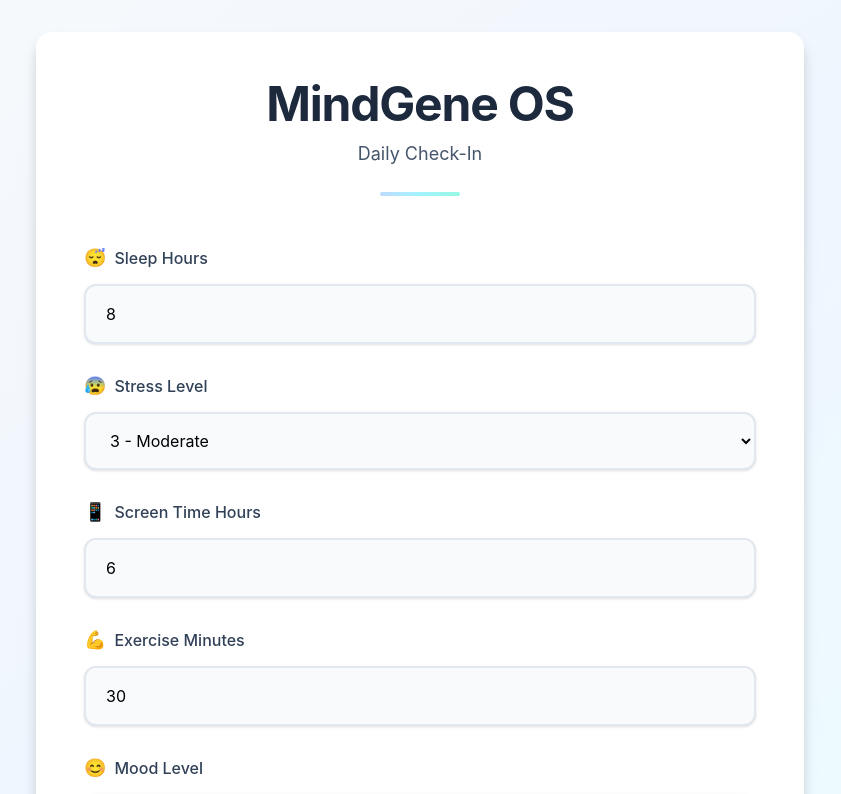
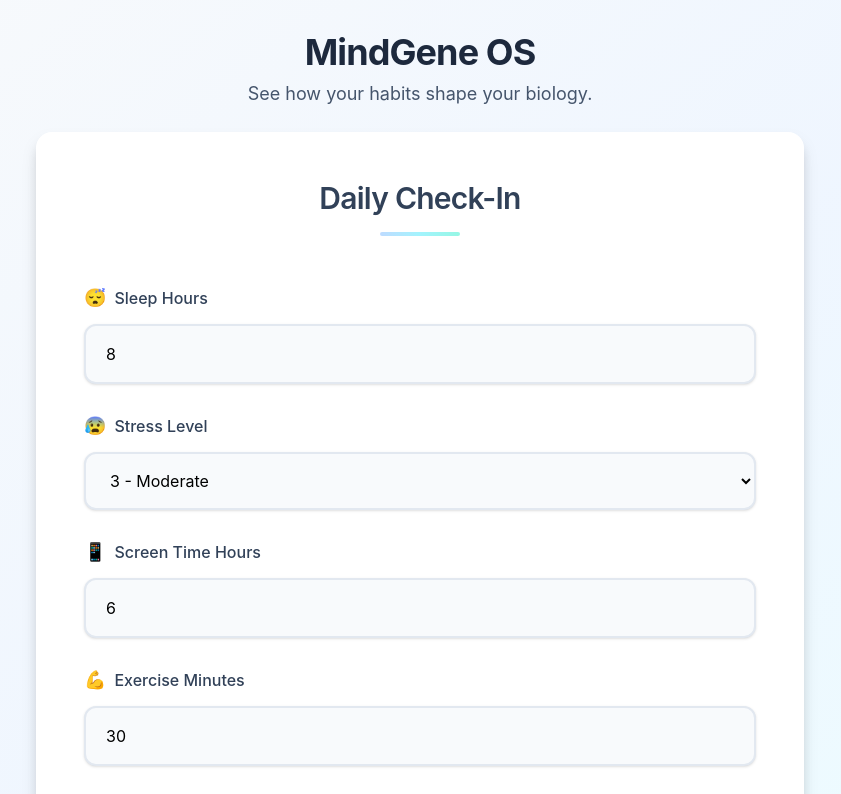
Before and after one commit to anyanwua/Hackathon-Project, a React (Vite) app: page / in a window 1280 px wide. Shown: the top 794 px of the page, without its empty margins (220-1061 px from the left). Built offline with nearby package versions, Linux system fonts and the light colour scheme.

Commit message:
Add header branding, subheader, and subtle animations for score and progress bar

```diff
--- a/src/App.tsx
+++ b/src/App.tsx
@@ -39,15 +39,24 @@ function App() {
   }
 
   return (
-    <div className="min-h-screen bg-gradient-to-br from-slate-50 via-blue-50 to-cyan-50 flex items-center justify-center p-4 py-8 relative">
+    <div className="min-h-screen bg-gradient-to-br from-slate-50 via-blue-50 to-cyan-50 flex flex-col items-center justify-center p-4 py-8 relative">
+      {/* Header */}
+      <div className="w-full max-w-3xl mx-auto mb-6 text-center animate-fade-in-up">
+        <h1 className="text-3xl md:text-4xl font-bold text-slate-800 tracking-tight mb-2">
+          MindGene OS
+        </h1>
+        <p className="text-base md:text-lg text-slate-600 font-normal">
+          See how your habits shape your biology.
+        </p>
+      </div>
+
       <div className="w-full max-w-3xl mx-auto relative z-10">
         <div className="bg-white rounded-2xl shadow-lg drop-shadow-xl p-8 md:p-12 animate-fade-in-up">
           <div className="text-center mb-12">
-            <h1 className="text-4xl md:text-5xl font-bold mb-3 text-slate-800 tracking-tight">
-              MindGene OS
-            </h1>
-            <p className="text-lg text-slate-600 font-normal">Daily Check-In</p>
-            <div className="mt-6 w-20 h-1 bg-gradient-to-r from-blue-200 via-cyan-200 to-teal-200 mx-auto rounded-full"></div>
+            <h2 className="text-2xl md:text-3xl font-semibold mb-3 text-slate-700 tracking-tight">
+              Daily Check-In
+            </h2>
+            <div className="mt-4 w-20 h-1 bg-gradient-to-r from-blue-200 via-cyan-200 to-teal-200 mx-auto rounded-full"></div>
           </div>
 
           <form onSubmit={handleSubmit} className="space-y-7">
@@ -167,20 +176,20 @@ function App() {
               {/* Large bold score and category */}
               <div className="text-center mb-8">
                 <h2 className="text-3xl md:text-4xl font-bold text-slate-800 mb-3 tracking-tight">
-                  Biological Impact Score: <span className="text-blue-600">{result.score}/100</span>
+                  Biological Impact Score: <span className="text-blue-600 animate-count-up inline-block">{result.score}/100</span>
                 </h2>
-                <div className={`inline-block px-5 py-2 rounded-full text-sm font-semibold mb-6 ${
+                <div className={`inline-block px-5 py-2 rounded-full text-sm font-semibold mb-6 animate-count-up ${
                   result.category === 'Low' ? 'bg-emerald-100 text-emerald-700' :
                   result.category === 'Moderate' ? 'bg-amber-100 text-amber-700' :
                   'bg-rose-100 text-rose-700'
-                }`}>
+                }`} style={{ animationDelay: '0.2s' }}>
                   {result.category}
                 </div>
 
                 {/* Horizontal progress bar */}
                 <div className="w-full bg-slate-200 rounded-full h-6 md:h-7 mb-6 overflow-hidden shadow-inner">
                   <div
-                    className={`h-full rounded-full transition-all duration-1000 ease-out ${
+                    className={`h-full rounded-full animate-progress-fill ${
                       result.category === 'Low' ? 'bg-gradient-to-r from-emerald-400 to-emerald-500' :
                       result.category === 'Moderate' ? 'bg-gradient-to-r from-amber-400 to-amber-500' :
                       'bg-gradient-to-r from-rose-400 to-rose-500'
--- a/src/index.css
+++ b/src/index.css
@@ -41,6 +41,23 @@ body {
   }
 }
 
+@keyframes countUp {
+  from {
+    opacity: 0;
+    transform: translateY(10px);
+  }
+  to {
+    opacity: 1;
+    transform: translateY(0);
+  }
+}
+
+@keyframes progressFill {
+  from {
+    width: 0;
+  }
+}
+
 .animate-fade-in-up {
   animation: fadeInUp 0.6s ease-out;
 }
@@ -48,3 +65,11 @@ body {
 .animate-slide-in {
   animation: slideIn 0.4s ease-out;
 }
+
+.animate-count-up {
+  animation: countUp 0.8s ease-out;
+}
+
+.animate-progress-fill {
+  animation: progressFill 1.2s ease-out;
+}
```
